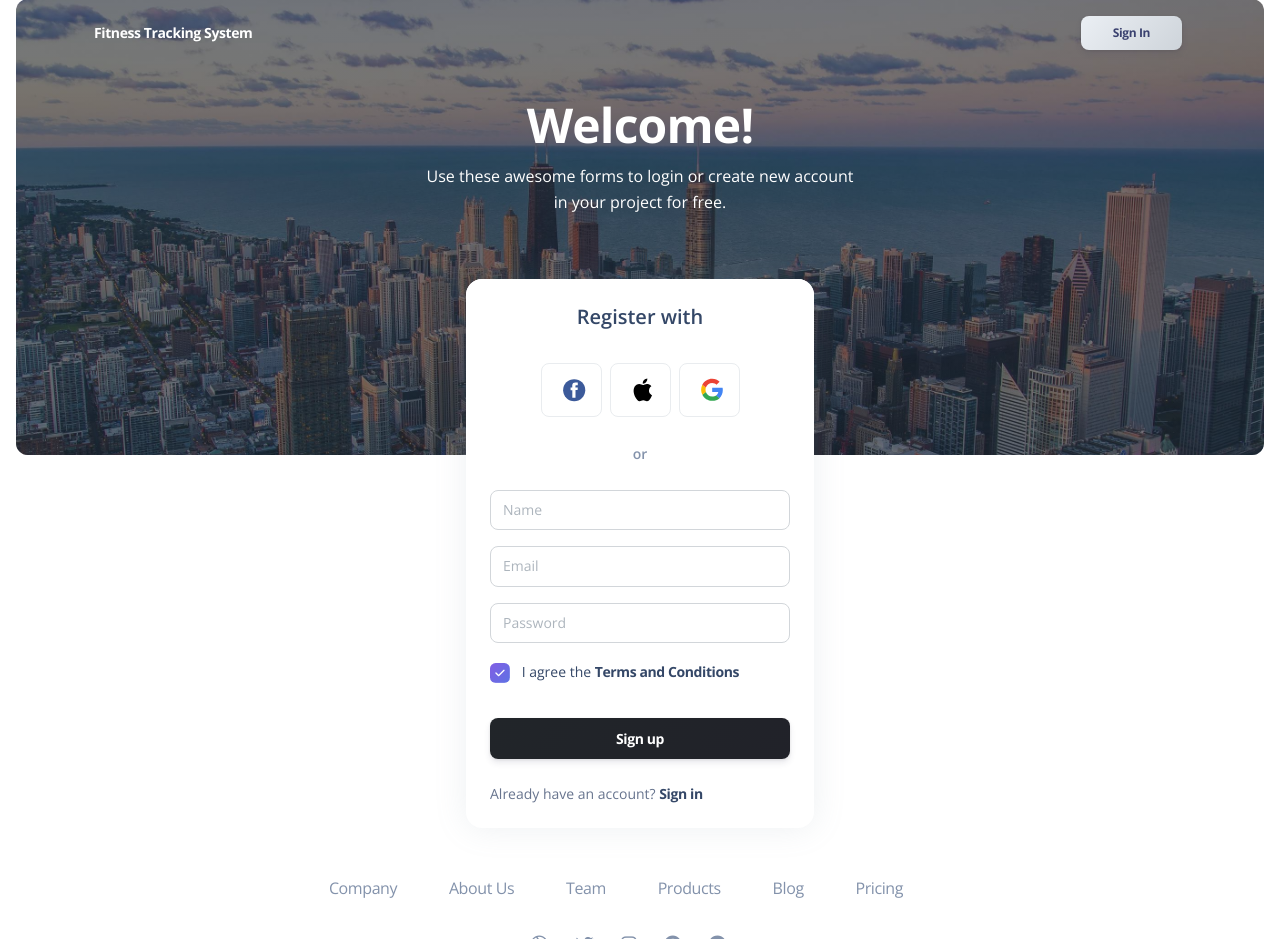
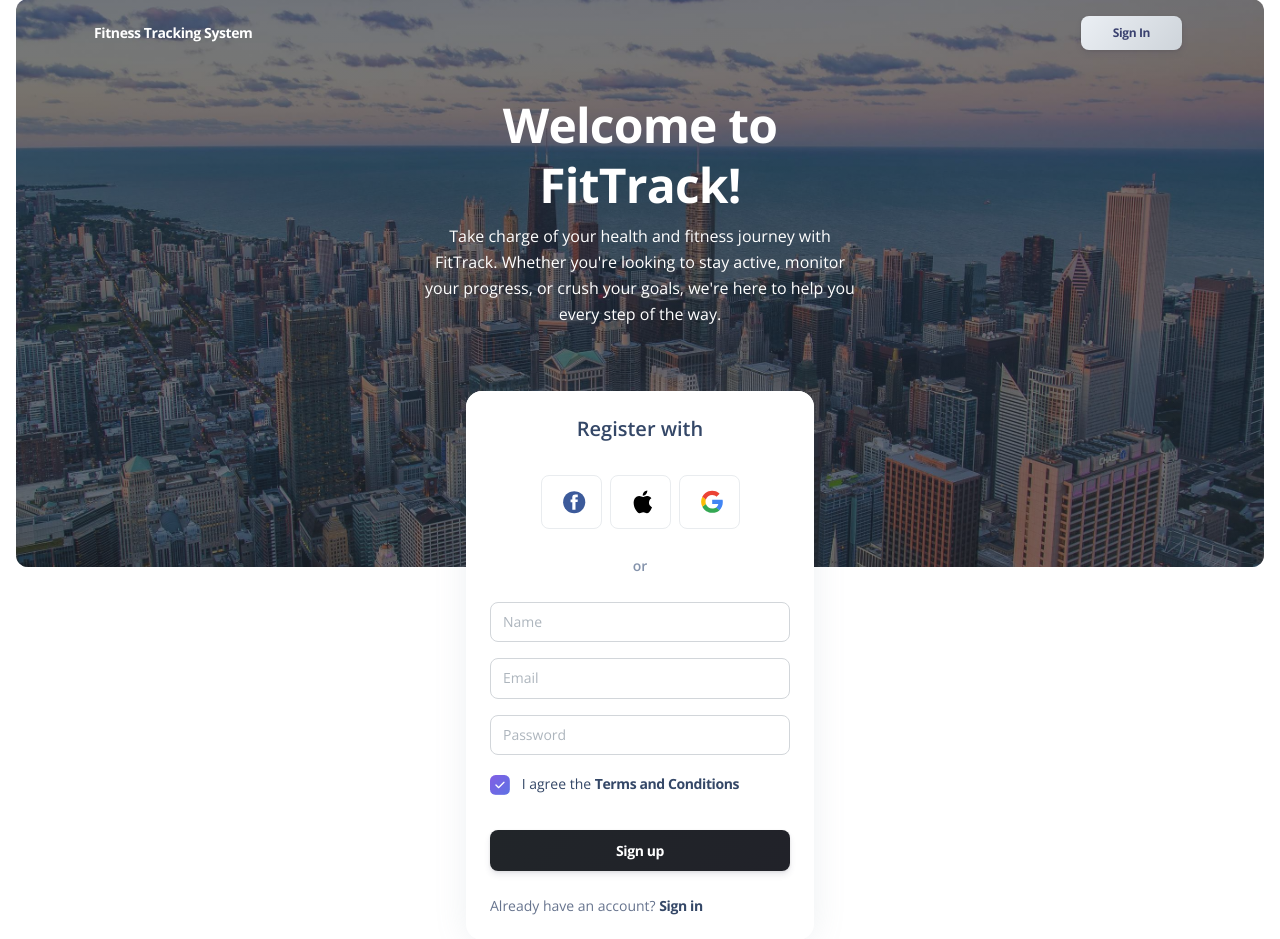
Before and after one commit to PrimotionStudio/fitness-tracking-system, a PHP site: page /sign-up.php in a window 1280 px wide. Shown: the part 17-956 px from the top of the page. Run offline with PHP 8.4, Linux system fonts and the light colour scheme; some libraries are stand-ins or nearby versions.

Commit message:
"Updated sign-up page header text"

```diff
--- a/sign-up.php
+++ b/sign-up.php
@@ -38,8 +38,8 @@ require_once "included/head.php";
       <div class="container">
         <div class="row justify-content-center">
           <div class="col-lg-5 text-center mx-auto">
-            <h1 class="text-white mb-2 mt-5">Welcome!</h1>
-            <p class="text-lead text-white">Use these awesome forms to login or create new account in your project for free.</p>
+            <h1 class="text-white mb-2 mt-5">Welcome to FitTrack!</h1>
+            <p class="text-lead text-white">Take charge of your health and fitness journey with FitTrack. Whether you're looking to stay active, monitor your progress, or crush your goals, we're here to help you every step of the way.</p>
           </div>
         </div>
       </div>
```
